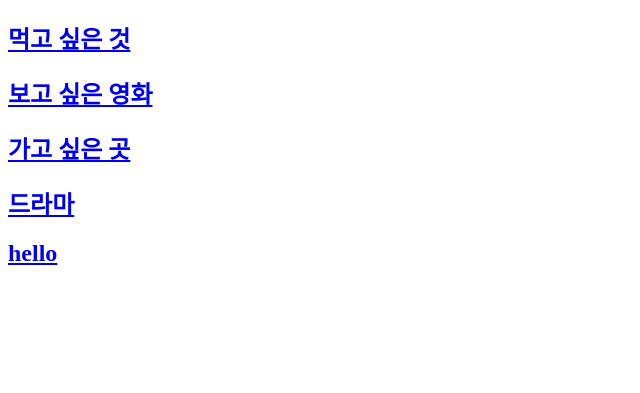
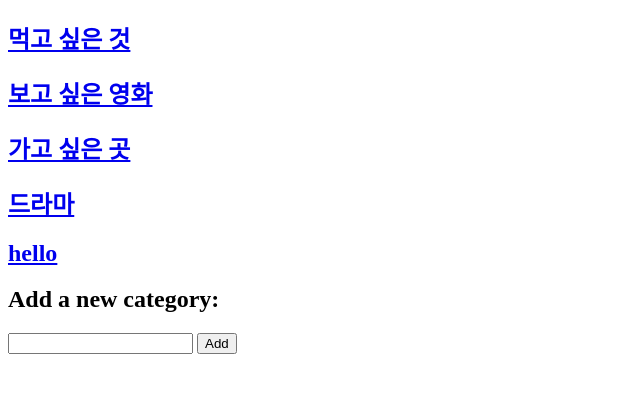
Before and after one commit to Mingguriguri/pang, a Django app: page /pang/show/ in a window 1280 px wide. Shown: the top 393 px of the page, without its empty margins (0-640 px from the left). Run offline with Django 4.2, Linux system fonts and the light colour scheme; data comes from the database, SQL or seed files in the repository; both versions use the stored data as it was after the commit.

Commit message:
add INPUT in category page

```diff
--- a/capstone/pang/templates/pang/category.html
+++ b/capstone/pang/templates/pang/category.html
@@ -5,5 +5,12 @@
         <!--<a href="pang/detail/"><h2>{{ category.name }}</h2></a>-->
         <h2><a href="{% url 'detail' category.id %}">{{ category.name }}</a></h2>
     {% endfor %}
+
+    <h2>Add a new category:</h2>
+    <form method="POST" action="{% url 'add_category' %}">
+        {% csrf_token %}
+        <input type="text" name="category_name" required>
+        <input type="submit" value="Add">
+    </form>
 </body>
 </html>
--- a/capstone/pang/urls.py
+++ b/capstone/pang/urls.py
@@ -5,4 +5,5 @@ urlpatterns = [
     path("", views.index, name="index"),
     path("show/", views.show_items, name="show_items"),
     path("show/<int:category_id>:", views.detail, name="detail"),
+    path("add_category/", views.add_category, name="add_category"),
 ]
--- a/capstone/pang/views.py
+++ b/capstone/pang/views.py
@@ -1,6 +1,9 @@
 from django.http import HttpResponse
 from django.shortcuts import render
 from .models import Category, Item
+# input
+from django.shortcuts import redirect
+from django.views.decorators.http import require_POST
 
 def index(request):
     return HttpResponse("Hello, world. You're at the pang index.")
@@ -23,3 +26,9 @@
     }
 
     return render(request, 'pang/detail.html', context)
+
+@require_POST
+def add_category(request):
+    category_name = request.POST['category_name']
+    Category.objects.create(name=category_name)
+    return redirect('show_items')
```
Also changed, not shown: capstone/db.sqlite3.
